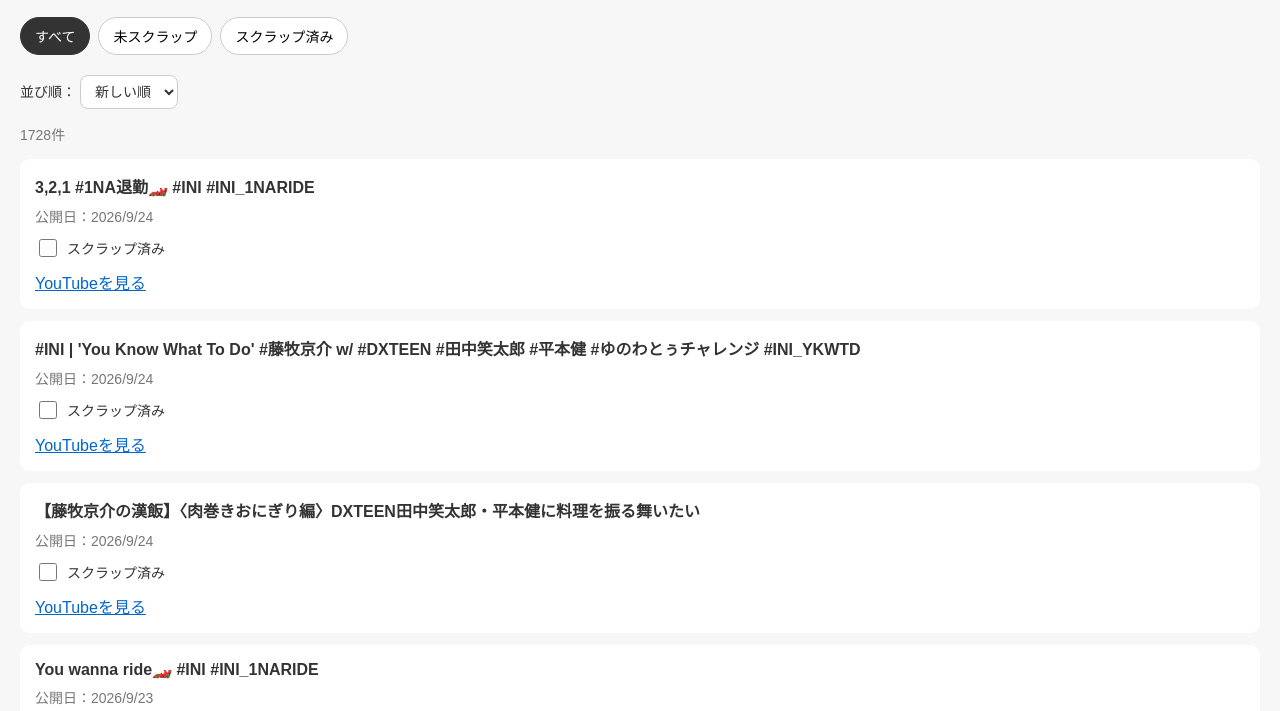
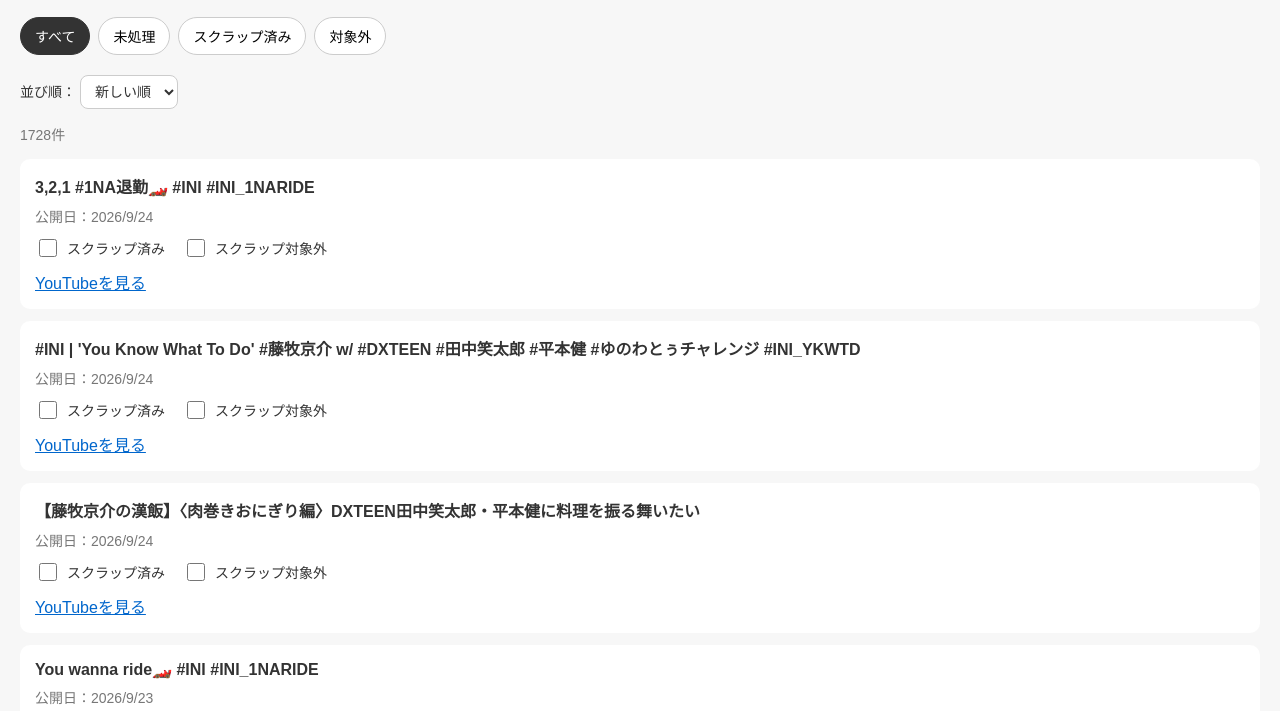
Before and after one commit to nakimushiLog0407/INI-Scrapbook, a plain HTML site: page index.html in a window 1280 px wide. Shown: the part 89-800 px from the top of the page. Drawn offline with Linux system fonts and the light colour scheme.

Commit message:
Refactor comments and improve code clarity

```diff
--- a/index.html
+++ b/index.html
@@ -37,9 +37,7 @@
             margin-bottom: 20px;
         }
 
-        /*
-         * 右上メニュー
-         */
+        /* 右上メニュー */
         .menu-wrapper {
             position: relative;
             flex-shrink: 0;
@@ -74,8 +72,7 @@
             background: white;
             border: 1px solid #ddd;
             border-radius: 12px;
-            box-shadow:
-                0 4px 16px rgba(0, 0, 0, 0.12);
+            box-shadow: 0 4px 16px rgba(0, 0, 0, 0.12);
             z-index: 1000;
         }
 
@@ -116,9 +113,7 @@
             line-height: 1.5;
         }
 
-        /*
-         * フィルター
-         */
+        /* フィルター */
         .filters {
             display: flex;
             gap: 8px;
@@ -141,9 +136,7 @@
             border-color: #333;
         }
 
-        /*
-         * 並び順
-         */
+        /* 並び順 */
         .sort-area {
             margin-bottom: 15px;
             font-size: 14px;
@@ -158,18 +151,14 @@
             font-size: 14px;
         }
 
-        /*
-         * 件数
-         */
+        /* 件数 */
         .count {
             color: #777;
             font-size: 14px;
             margin-bottom: 15px;
         }
 
-        /*
-         * 動画カード
-         */
+        /* 動画カード */
         .video {
             background: white;
             padding: 15px;
@@ -188,12 +177,18 @@
             margin-bottom: 10px;
         }
 
+        .status-controls {
+            display: flex;
+            gap: 18px;
+            flex-wrap: wrap;
+            margin-bottom: 10px;
+        }
+
         .status-control {
             display: flex;
             align-items: center;
             gap: 7px;
             font-size: 14px;
-            margin-bottom: 10px;
             cursor: pointer;
         }
 
@@ -207,9 +202,6 @@
             color: #06c;
         }
 
-        /*
-         * 復元用ファイル選択は非表示
-         */
         #restore-file {
             display: none;
         }
@@ -230,7 +222,6 @@
 
         </div>
 
-
         <div class="menu-wrapper">
 
             <button
@@ -241,7 +232,6 @@
                 aria-expanded="false">
                 &#8942;
             </button>
-
 
             <div
                 id="menu-panel"
@@ -266,8 +256,7 @@
                 </button>
 
                 <div class="menu-note">
-                    スクラップ済みの状態を
-                    JSONファイルとして
+                    スクラップ状態をJSONファイルとして
                     保存・復元できます。
                 </div>
 
@@ -288,14 +277,20 @@
 
         <button
             class="filter-button"
-            data-filter="unscrapped">
-            未スクラップ
+            data-filter="unprocessed">
+            未処理
         </button>
 
         <button
             class="filter-button"
             data-filter="scrapped">
             スクラップ済み
+        </button>
+
+        <button
+            class="filter-button"
+            data-filter="excluded">
+            対象外
         </button>
 
     </div>
@@ -395,18 +390,24 @@
 
 
         /*
-         * 指定した動画が
-         * スクラップ済みか取得
+         * 指定した動画の状態を取得
          */
-        function isScrapped(videoId) {
+        function getStatus(videoId) {
 
             const statuses =
                 loadStatuses();
 
-            return (
+            return {
+
+                scrapped:
                     statuses[videoId]?.scrapped
+                    === true,
+
+                excluded:
+                    statuses[videoId]?.excluded
                     === true
-            );
+
+            };
 
         }
 
@@ -414,16 +415,18 @@
         /*
          * スクラップ状態を変更
          */
-        function updateScrapStatus(
+        function updateStatus(
             videoId,
-            scrapped
+            scrapped,
+            excluded
         ) {
 
             const statuses =
                 loadStatuses();
 
             statuses[videoId] = {
-                scrapped: scrapped
+                scrapped: scrapped,
+                excluded: excluded
             };
 
             saveStatuses(statuses);
@@ -525,11 +528,9 @@
 
             link.remove();
 
-
             URL.revokeObjectURL(
                 url
             );
-
 
             closeMenu();
 
@@ -552,18 +553,13 @@
 
                         const backupData =
                             JSON.parse(
-                                event.target
-                                    .result
+                                event.target.result
                             );
 
 
-                        /*
-                         * INI Scrapbook用か確認
-                         */
                         if (
                             backupData.app
-                            !==
-                            "INI Scrapbook"
+                            !== "INI Scrapbook"
                         ) {
 
                             throw new Error(
@@ -573,13 +569,9 @@
                         }
 
 
-                        /*
-                         * バージョン確認
-                         */
                         if (
                             backupData.version
-                            !==
-                            BACKUP_VERSION
+                            !== BACKUP_VERSION
                         ) {
 
                             throw new Error(
@@ -589,9 +581,6 @@
                         }
 
 
-                        /*
-                         * statuses確認
-                         */
                         if (
                             !backupData.statuses
                             ||
@@ -627,9 +616,7 @@
                             backupData.statuses
                         );
 
-
                         displayVideos();
-
 
                         alert(
                             "バックアップを復元しました。"
@@ -671,7 +658,7 @@
 
 
         /*
-         * メニューを開閉
+         * メニュー
          */
         const menuButton =
             document.getElementById(
@@ -735,10 +722,6 @@
             "click",
             event => {
 
-                /*
-                 * document側のクリック処理まで
-                 * 伝わらないようにする
-                 */
                 event.stopPropagation();
 
                 toggleMenu();
@@ -757,9 +740,6 @@
         );
 
 
-        /*
-         * メニュー外を押したら閉じる
-         */
         document.addEventListener(
             "click",
             () => {
@@ -837,8 +817,8 @@
                 allVideos.filter(
                     video => {
 
-                        const scrapped =
-                            isScrapped(
+                        const status =
+                            getStatus(
                                 video.video_id
                             );
 
@@ -855,10 +835,14 @@
 
                         if (
                             currentFilter
-                            === "unscrapped"
+                            === "unprocessed"
                         ) {
 
-                            return !scrapped;
+                            return (
+                                !status.scrapped
+                                &&
+                                !status.excluded
+                            );
 
                         }
 
@@ -868,7 +852,21 @@
                             === "scrapped"
                         ) {
 
-                            return scrapped;
+                            return (
+                                status.scrapped
+                            );
+
+                        }
+
+
+                        if (
+                            currentFilter
+                            === "excluded"
+                        ) {
+
+                            return (
+                                status.excluded
+                            );
 
                         }
 
@@ -924,10 +922,16 @@
 
 
             /*
-             * 動画を表示
+             * 動画カード
              */
             filteredVideos.forEach(
                 video => {
+
+                    const currentStatus =
+                        getStatus(
+                            video.video_id
+                        );
+
 
                     const item =
                         document.createElement(
@@ -980,7 +984,19 @@
 
 
                     /*
-                     * スクラップ済みチェック
+                     * ステータスエリア
+                     */
+                    const statusControls =
+                        document.createElement(
+                            "div"
+                        );
+
+                    statusControls.className =
+                        "status-controls";
+
+
+                    /*
+                     * スクラップ済み
                      */
                     const scrapLabel =
                         document.createElement(
@@ -1000,9 +1016,7 @@
                         "checkbox";
 
                     scrapInput.checked =
-                        isScrapped(
-                            video.video_id
-                        );
+                        currentStatus.scrapped;
 
 
                     scrapLabel.appendChild(
@@ -1015,24 +1029,116 @@
 
 
                     /*
-                     * チェック変更時
+                     * スクラップ対象外
                      */
-                    scrapInput
-                        .addEventListener(
-                            "change",
-                            () => {
+                    const excludedLabel =
+                        document.createElement(
+                            "label"
+                        );
 
-                                updateScrapStatus(
-                                    video.video_id,
-                                    scrapInput.checked
+                    excludedLabel.className =
+                        "status-control";
+
+
+                    const excludedInput =
+                        document.createElement(
+                            "input"
+                        );
+
+                    excludedInput.type =
+                        "checkbox";
+
+                    excludedInput.checked =
+                        currentStatus.excluded;
+
+
+                    excludedLabel.appendChild(
+                        excludedInput
+                    );
+
+                    excludedLabel.append(
+                        "スクラップ対象外"
+                    );
+
+
+                    statusControls.appendChild(
+                        scrapLabel
+                    );
+
+                    statusControls.appendChild(
+                        excludedLabel
                     );
 
 
                     /*
-                                 * 絞り込み中なら
-                                 * 状態変更後に
-                                 * 一覧を更新
+                     * 「スクラップ済み」を変更
                      */
+                    scrapInput.addEventListener(
+                        "change",
+                        () => {
+
+                            /*
+                             * スクラップ済みにしたら
+                             * 対象外を解除
+                             */
+                            if (
+                                scrapInput.checked
+                            ) {
+
+                                excludedInput.checked =
+                                    false;
+
+                            }
+
+
+                            updateStatus(
+                                video.video_id,
+                                scrapInput.checked,
+                                excludedInput.checked
+                            );
+
+
+                            if (
+                                currentFilter
+                                !== "all"
+                            ) {
+
+                                displayVideos();
+
+                            }
+
+                        }
+                    );
+
+
+                    /*
+                     * 「スクラップ対象外」を変更
+                     */
+                    excludedInput.addEventListener(
+                        "change",
+                        () => {
+
+                            /*
+                             * 対象外にしたら
+                             * スクラップ済みを解除
+                             */
+                            if (
+                                excludedInput.checked
+                            ) {
+
+                                scrapInput.checked =
+                                    false;
+
+                            }
+
+
+                            updateStatus(
+                                video.video_id,
+                                scrapInput.checked,
+                                excludedInput.checked
+                            );
+
+
                             if (
                                 currentFilter
                                 !== "all"
@@ -1079,7 +1185,7 @@
                     );
 
                     item.appendChild(
-                        scrapLabel
+                        statusControls
                     );
 
                     item.appendChild(
@@ -1249,10 +1355,6 @@
                     );
 
 
-                    /*
-                     * 同じファイルを
-                     * 再選択できるようにする
-                     */
                     event.target.value =
                         "";
 
```
Lines whose indentation alone changed are shown as unchanged.
